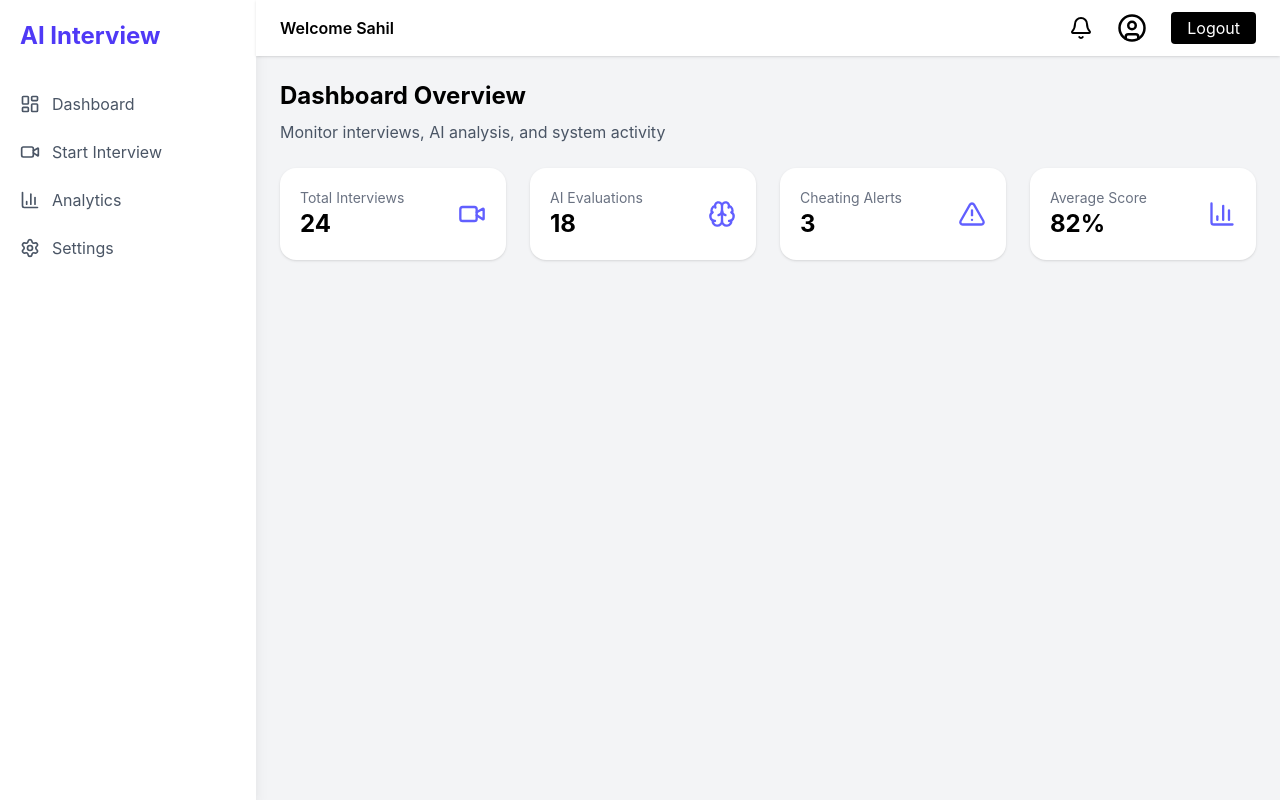
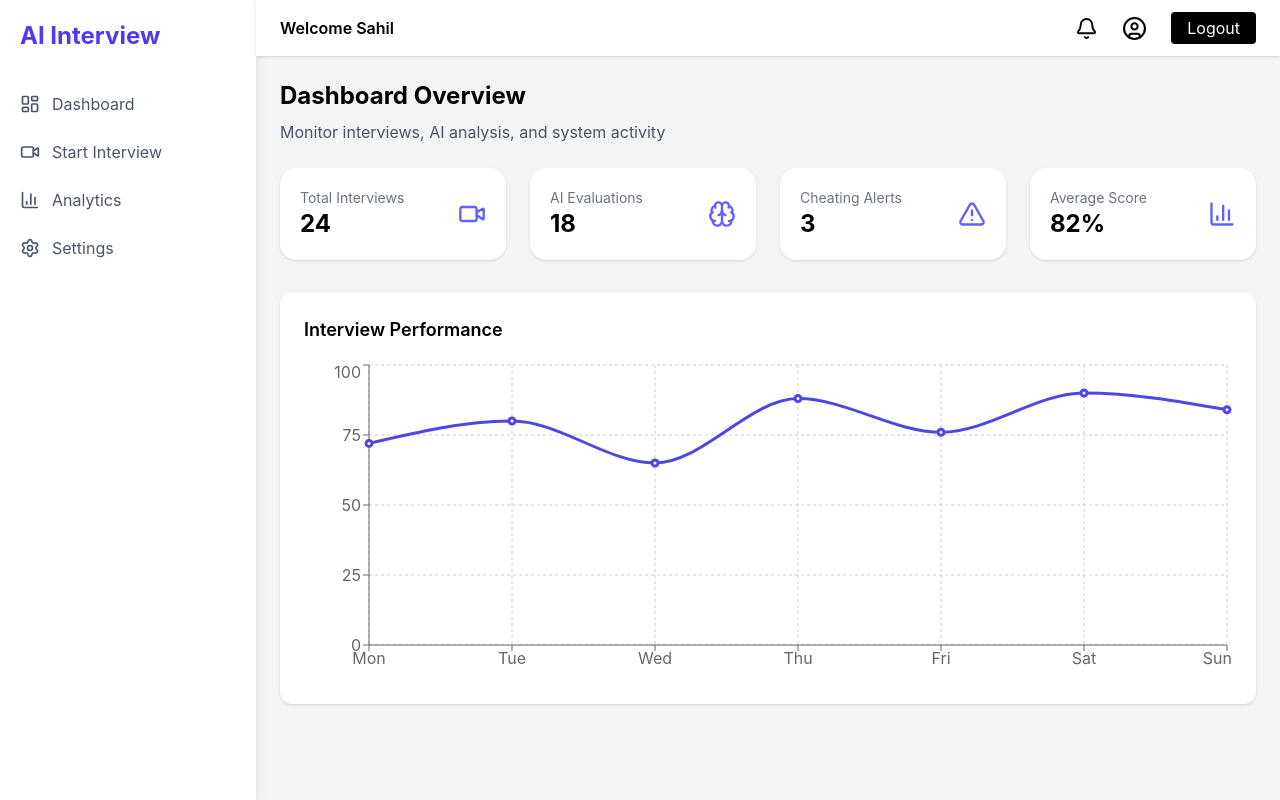
Before and after one commit to Choudhary-Sahil099/HIRELEN, a React (Vite) app in the folder Frontend/: page /dashboard in a window 1280 px wide. Both pictures are taken after typing "name@example.com", "Sample123" into the empty fields and a click on the button "Login". Built offline with nearby package versions, Linux system fonts and the light colour scheme.

Commit message:
performance chart frontend

```diff
--- /dev/null
+++ b/Frontend/src/components/charts/PerformanceChart.tsx
@@ -0,0 +1,55 @@
+import {
+  LineChart,
+  Line,
+  XAxis,
+  YAxis,
+  Tooltip,
+  ResponsiveContainer,
+  CartesianGrid
+} from "recharts";
+
+//temporary data for the frontend responce
+const data = [
+  { day: "Mon", score: 72 },
+  { day: "Tue", score: 80 },
+  { day: "Wed", score: 65 },
+  { day: "Thu", score: 88 },
+  { day: "Fri", score: 76 },
+  { day: "Sat", score: 90 },
+  { day: "Sun", score: 84 }
+];
+
+const PerformanceChart = () => {
+  return (
+    <div className="bg-white p-6 rounded-xl shadow mt-8">
+      <h3 className="text-lg font-semibold mb-4">
+        Interview Performance
+      </h3>
+
+      <div className="h-80">
+        <ResponsiveContainer width="100%" height="100%">
+          <LineChart data={data}>
+
+            <CartesianGrid strokeDasharray="3 3" />
+
+            <XAxis dataKey="day" />
+
+            <YAxis />
+
+            <Tooltip />
+
+            <Line
+              type="monotone"
+              dataKey="score"
+              stroke="#4f46e5"
+              strokeWidth={3}
+            />
+
+          </LineChart>
+        </ResponsiveContainer>
+      </div>
+    </div>
+  );
+};
+
+export default PerformanceChart;
--- a/Frontend/src/components/layouts/Topbar.tsx
+++ b/Frontend/src/components/layouts/Topbar.tsx
@@ -8,8 +8,8 @@ const Topbar = () => {
       <h1 className="font-semibold">Welcome {user?.name}</h1>
 
       <div className="flex items-center gap-6">
-        <Bell className="cursor-pointer" />
-        <UserCircle size={30} className="cursor-pointer" />
+        <Bell size={23} className="cursor-pointer" />
+        <UserCircle size={25} className="cursor-pointer" />
         <button
         onClick={logout}
         className="bg-black text-white px-4 py-1 rounded"
--- a/Frontend/src/pages/dashboard/DashboardPage.tsx
+++ b/Frontend/src/pages/dashboard/DashboardPage.tsx
@@ -1,6 +1,6 @@
 import DashboardLayout from "../../components/layouts/DashboardLayout";
 import StatsCard from "../../components/layouts/StatsCard";
-
+import PerformanceChart from "../../components/charts/PerformanceChart";
 import {
   Video,
   Brain,
@@ -11,16 +11,12 @@ import {
 const DashboardPage = () => {
   return (
     <DashboardLayout>
-
-      {/* Page Title */}
       <div className="mb-6">
         <h2 className="text-2xl font-bold">Dashboard Overview</h2>
         <p className="mt-2 text-gray-600">
           Monitor interviews, AI analysis, and system activity
         </p>
       </div>
-
-      {/* Stats Cards */}
       <div className="grid grid-cols-1 md:grid-cols-2 lg:grid-cols-4 gap-6">
 
         <StatsCard
@@ -48,6 +44,7 @@ const DashboardPage = () => {
         />
 
       </div>
+        <PerformanceChart />
 
     </DashboardLayout>
   );
```
